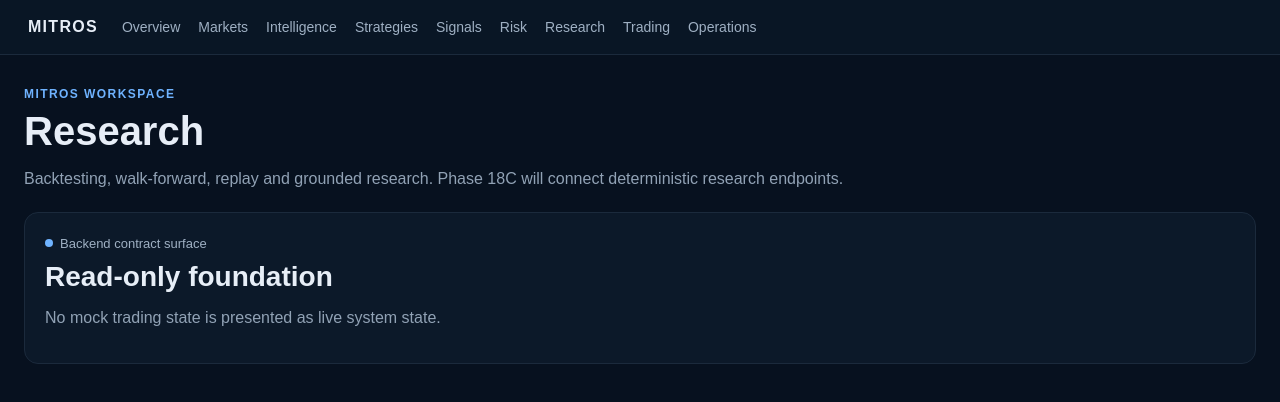
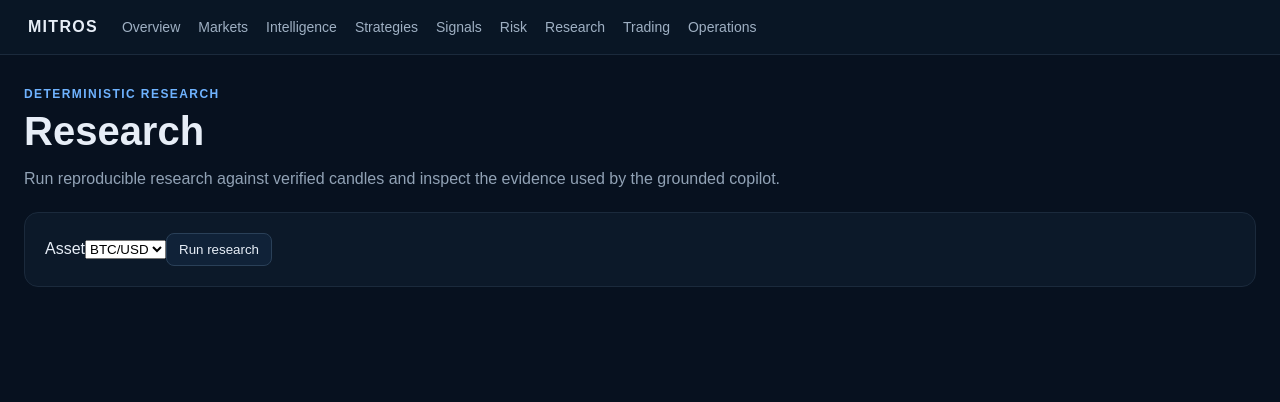
Before and after one commit to ykclassic/MITROS, a Next.js app in the folder apps/web/: page /research in a window 1280 px wide. Shown: the top 402 px of the page. Built offline with nearby package versions, Linux system fonts and the light colour scheme.

Commit message:
feat(18c): connect intelligence and research pages

```diff
--- a/apps/web/app/research/page.tsx
+++ b/apps/web/app/research/page.tsx
@@ -1,5 +1,5 @@
+import ResearchPanel from "./research-panel";
+
 export default function ResearchPage() {
-  return <main className="main"><div className="eyebrow">MITROS workspace</div><h1>Research</h1><p className="subtle">Backtesting, walk-forward, replay and grounded research. Phase 18C will connect deterministic research endpoints.</p>
-    <section className="card panel"><div className="status"><span className="dot"/>Backend contract surface</div><div className="metric">Read-only foundation</div><p className="subtle">No mock trading state is presented as live system state.</p></section>
-  </main>;
+  return <main className="main"><div className="eyebrow">Deterministic research</div><h1>Research</h1><p className="subtle">Run reproducible research against verified candles and inspect the evidence used by the grounded copilot.</p><ResearchPanel /></main>;
 }
```
